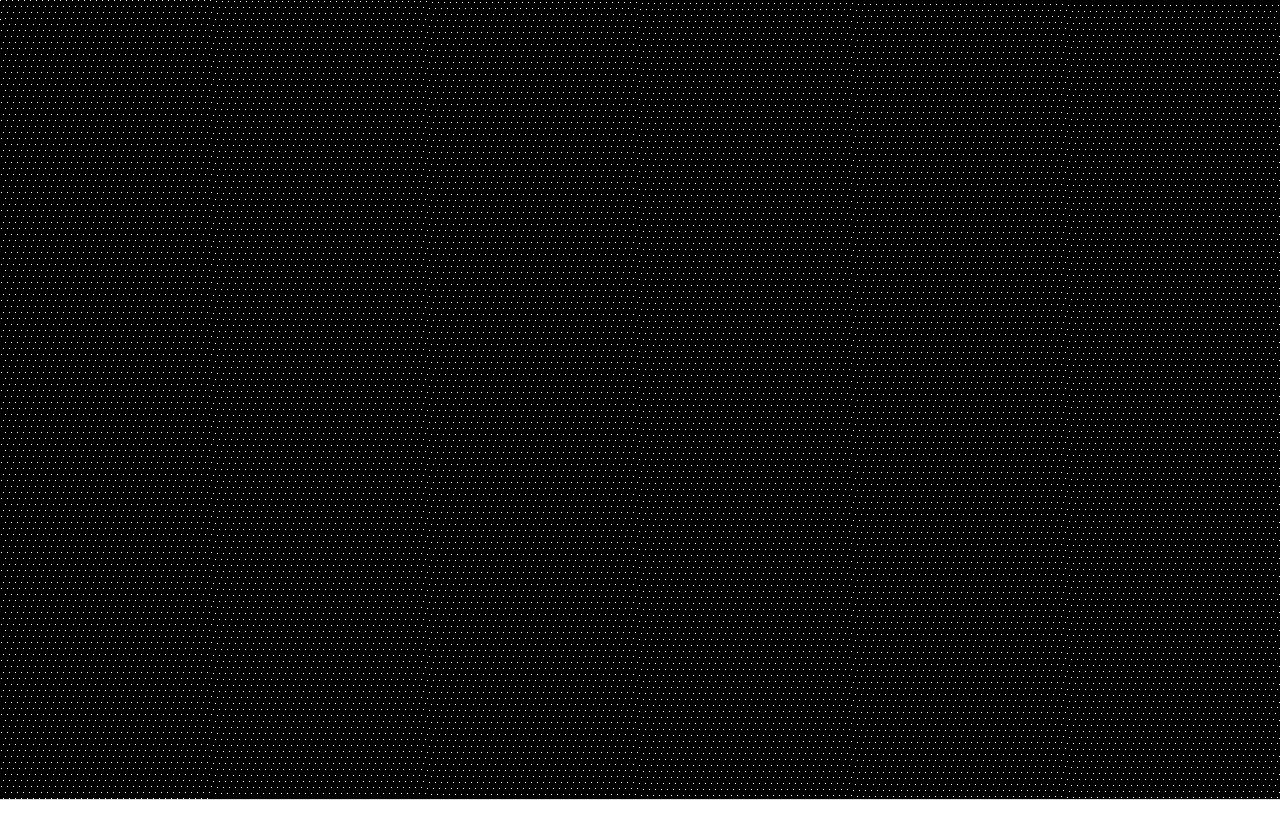
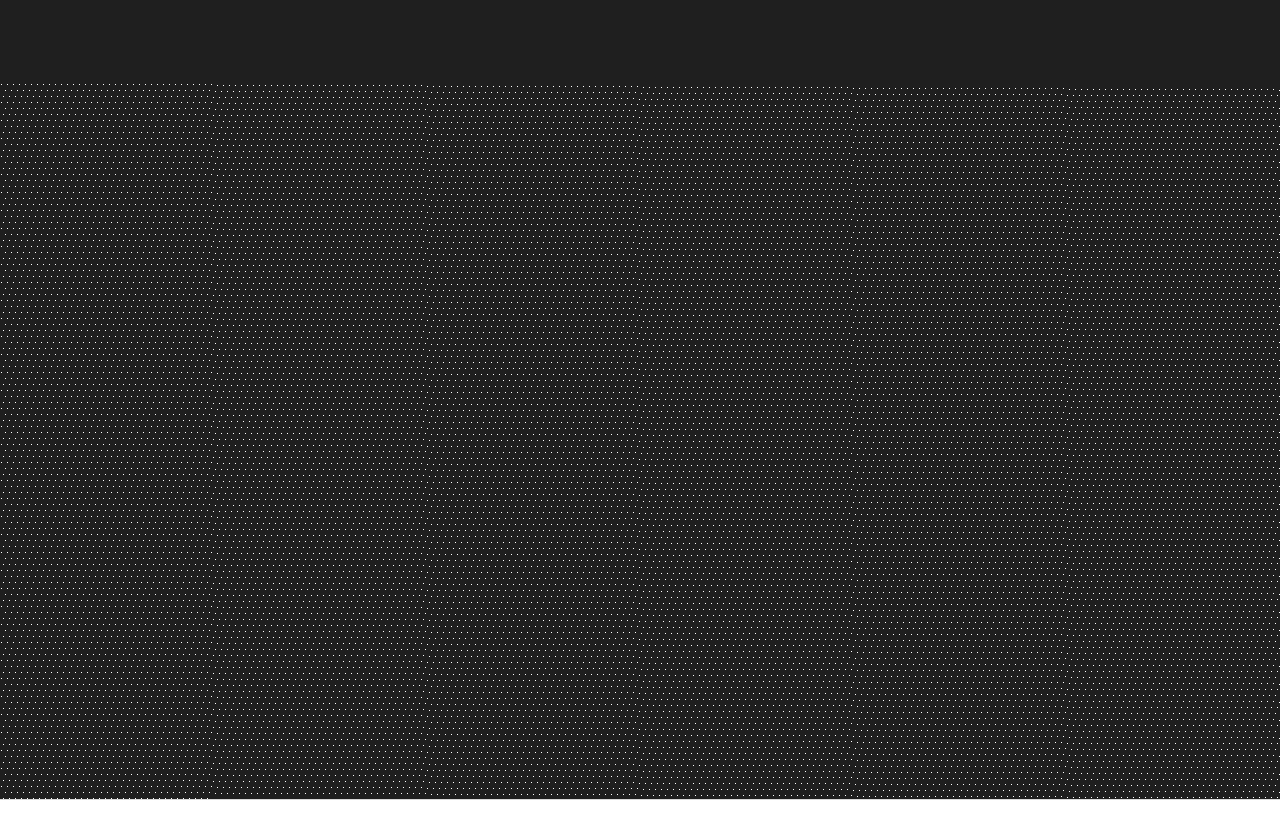
Before and after one commit to saranshgupta1995/UXBash, a React app: page / in a window 1280 px wide. Built offline with nearby package versions, Linux system fonts and the light colour scheme.

Commit message:
background color + header styling

```diff
--- a/src/_base.scss
+++ b/src/_base.scss
@@ -0,0 +1 @@
+$BG_BLACK:#1f1f1f;
--- a/src/components/BackgroundCanves/BackgroundCanvas.js
+++ b/src/components/BackgroundCanves/BackgroundCanvas.js
@@ -14,6 +14,7 @@ class BackgroundCanvas extends Component {
             COLS = ~~window.innerWidth / SPACING,
             COLOR = 220,
             DRAG = 0.95,
+            BG_BLACK=31,
             NUM_PARTICLES = ROWS * COLS,
             EASE = 0.35;
 
@@ -63,9 +64,9 @@ class BackgroundCanvas extends Component {
 
         function makeImgBlack() {
             for (let i = 0; i < b.length; i += 4) {
-                b[i] = 0;
-                b[i + 1] = 0;
-                b[i + 2] = 0;
+                b[i] = BG_BLACK;
+                b[i + 1] = BG_BLACK;
+                b[i + 2] = BG_BLACK;
                 b[i + 3] = 255;
             }
         }
@@ -113,12 +114,12 @@ class BackgroundCanvas extends Component {
                     t = atan2(dy, dx);
                     p.vx += f * cos(t);
                     p.vy += f * sin(t);
-                    giveParticleColor(p, 0);
+                    giveParticleColor(p, BG_BLACK);
                     p.x += (p.vx *= DRAG) + (p.ox - p.x) * EASE;
                     p.y += (p.vy *= DRAG) + (p.oy - p.y) * EASE;
                     giveParticleColor(p);
                 } else if (p.ox - p.x) {
-                    giveParticleColor(p, 0);
+                    giveParticleColor(p, BG_BLACK);
                     p.x += (p.vx *= DRAG) + (p.ox - p.x) * EASE;
                     p.y += (p.vy *= DRAG) + (p.oy - p.y) * EASE;
                     giveParticleColor(p);
--- a/src/components/Header/Header.module.scss
+++ b/src/components/Header/Header.module.scss
@@ -1,7 +1,10 @@
+@import './../../base';
+
 .Header{
 width: 100%;
-height: 64px;
+height: 84px;
 position: absolute;
 top: 0;
 left: 0px;
+background-color: rgba($color: $BG_BLACK, $alpha: 1.0)
 }
```
